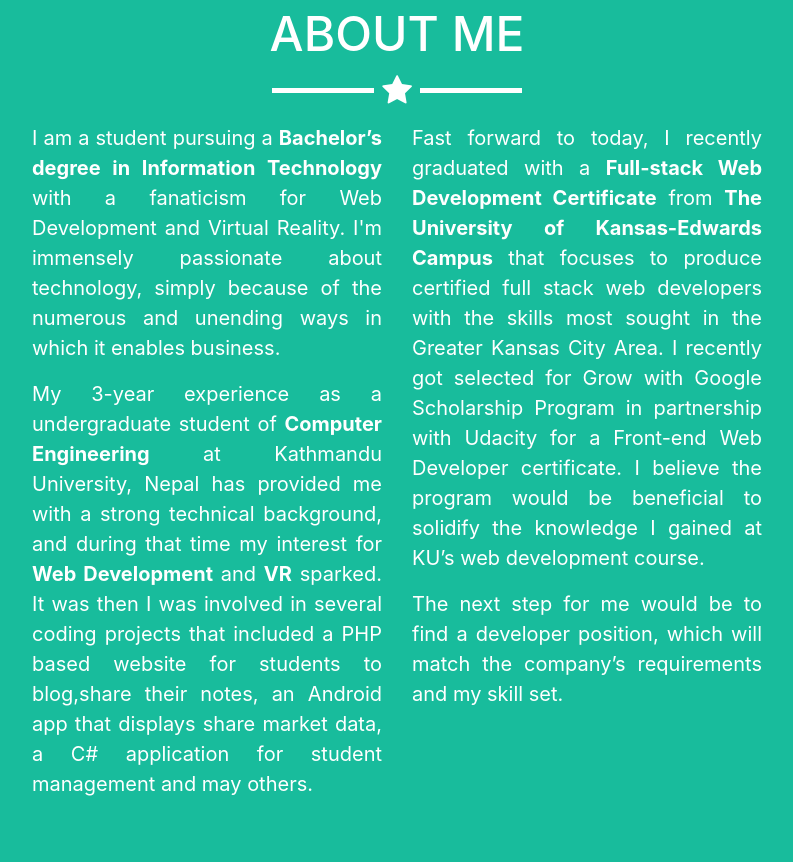
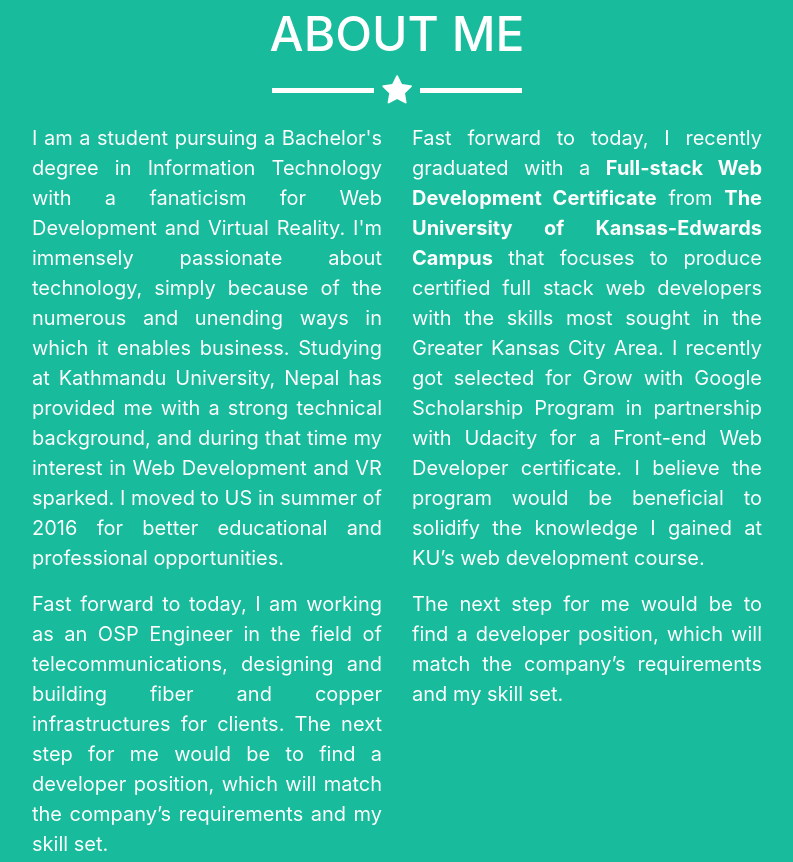
Before and after one commit to suman1713/Portfolio-awesome, a website with bundled scripts: page index.html in a window 1280 px wide. Shown: the part 2120-2982 px from the top of the page, without its empty margins (243-1036 px from the left). Built offline with nearby package versions, Linux system fonts and the light colour scheme.

Commit message:
Update index.html

```diff
--- a/index.html
+++ b/index.html
@@ -198,10 +198,15 @@
             <hr class="star-light">
             <div class="row">
                 <div class="col-lg-4 ml-auto text-justify">
-                    <p>I am a student pursuing a <b>Bachelor’s degree in Information Technology</b> with a fanaticism for Web Development and Virtual Reality. I'm immensely passionate about technology, simply because of the numerous and unending ways in which it enables business. </p>
+                    <p>I am a student pursuing a Bachelor's degree in Information Technology with a fanaticism for Web Development and
+Virtual Reality. I'm immensely passionate about technology, simply because of the numerous and unending ways in
+which it enables business. Studying at Kathmandu University, Nepal has provided me with a strong technical
+background, and during that time my interest in Web Development and VR sparked. I moved to US in summer of 2016 for
+better educational and professional opportunities.
 
-                    <p>My 3-year experience as a undergraduate student of <b>Computer Engineering</b> at Kathmandu University, Nepal has provided me with a strong technical background, and during that time my interest for <b>Web Development</b> and <b>VR</b> sparked. It was then I was involved in several coding projects that included a PHP based website for students to blog,share their notes, an Android app that displays share market data, a C# application for student management and may others.
-                    </p>
+                    <p>Fast forward to today, I am working as an OSP Engineer in the field of telecommunications, designing and building fiber
+and copper infrastructures for clients. The next step for me would be to find a developer position, which will match the
+company’s requirements and my skill set.</p>
 
 
                 </div>
```
